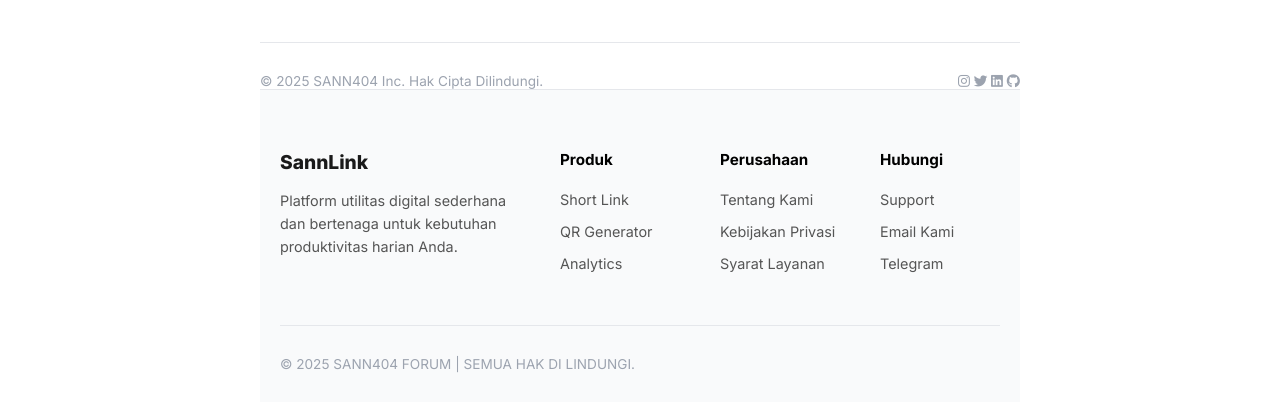
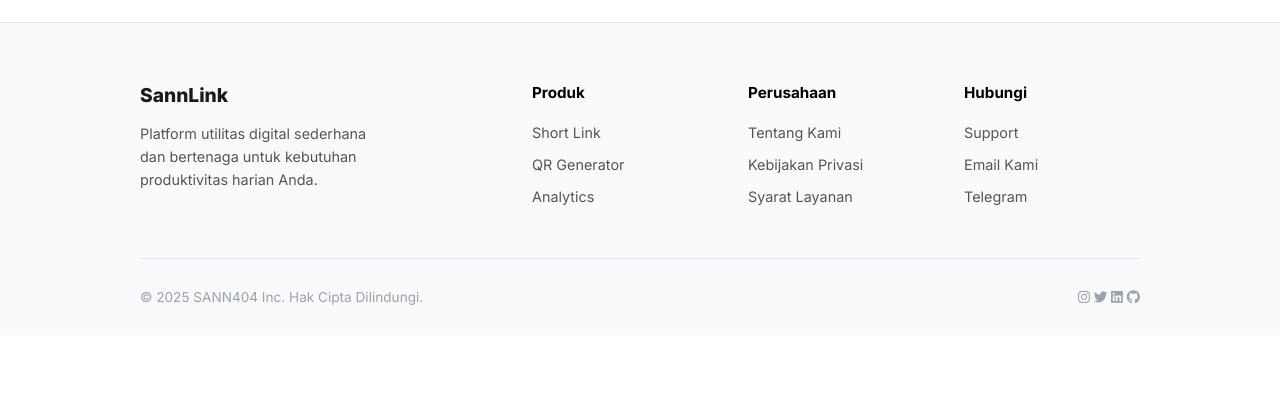
Before and after one commit to sanzzyproject/short-link-V2, a website: page public/index.html in a window 1280 px wide. Shown: the part 2026-2434 px from the top of the page. After the commit the page ends 2361 px from the top, so only its background shows below. Drawn offline with Linux system fonts and the light colour scheme.

Commit message:
Refactor footer section and update copyright notice

```diff
--- a/public/index.html
+++ b/public/index.html
@@ -363,14 +363,6 @@
              <p class="hero-desc">Kami menyediakan layanan pemendek URL yang fokus pada kecepatan dan kemudahan pengguna.</p>
              <img src="https://cdn.odzre.my.id/x1o.jpg" style="width: 100%; border-radius: 20px; margin-top: 20px;" alt="Analytics">
         </div>
-      <div class="footer-bottom">
-            <div>&copy; 2025 SANN404 Inc. Hak Cipta Dilindungi.</div>
-            <div class="social-icons">
-                <i class="fab fa-instagram"></i>
-                <i class="fab fa-twitter"></i>
-                <i class="fab fa-linkedin"></i>
-                <i class="fab fa-github"></i>
-            </div>
     </div>
 
     <footer class="mega-footer">
@@ -404,9 +396,14 @@
                 </ul>
             </div>
         </div>
-        <div class="footer-bottom">
-            <div>&copy; 2025 SANN404 FORUM | SEMUA HAK DI LINDUNGI.</div>
-        </div>
+       <div class="footer-bottom">
+            <div>&copy; 2025 SANN404 Inc. Hak Cipta Dilindungi.</div>
+            <div class="social-icons">
+                <i class="fab fa-instagram"></i>
+                <i class="fab fa-twitter"></i>
+                <i class="fab fa-linkedin"></i>
+                <i class="fab fa-github"></i>
+            </div>
     </footer>
 
     <script>
```
